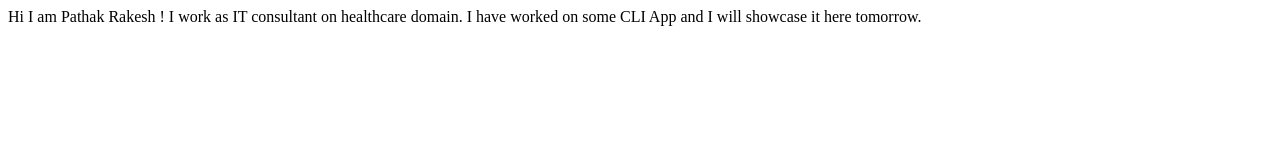
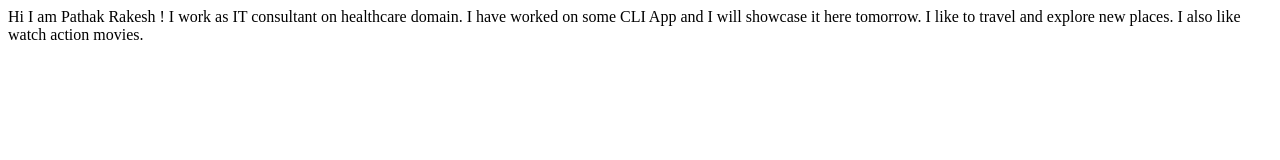
Before and after one commit to pathakr007/Mark-3-Practise-Repo, a plain HTML site: page index.html in a window 1280 px wide. Drawn offline with Linux system fonts and the light colour scheme.

Commit message:
update interests

```diff
--- a/index.html
+++ b/index.html
@@ -11,5 +11,6 @@
     I work as IT consultant on healthcare domain.
 
     I have worked on some CLI App and I will showcase it here tomorrow.
+    I like to travel and explore new places.  I also like watch action movies.
 </body>
 </html>
```
